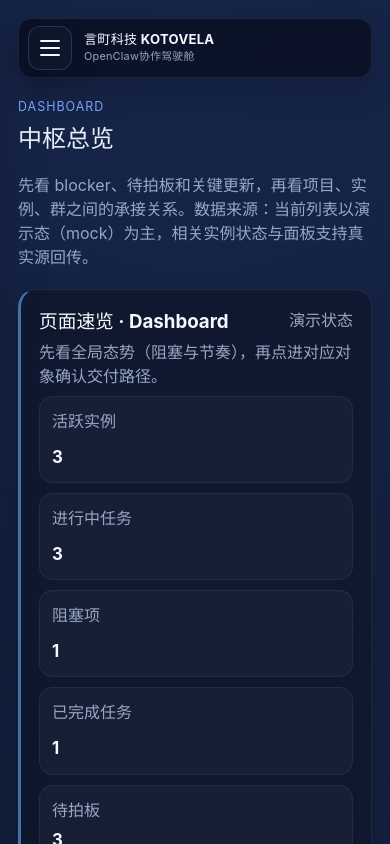
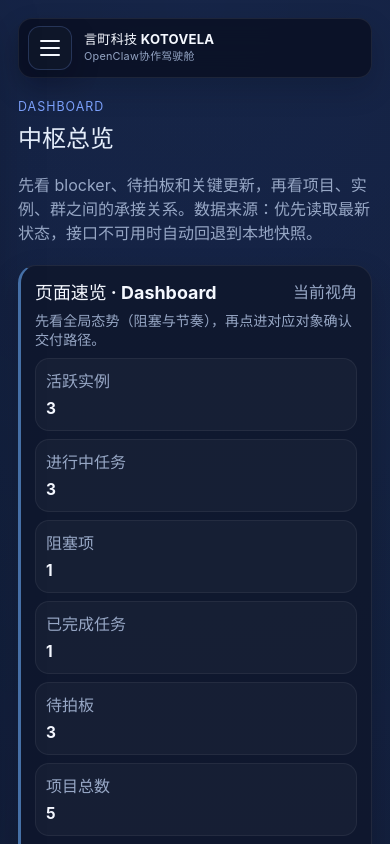
Before and after one commit to guoma970/kotovela-workbench, a React (Vite) app: page / in a window 390 px wide. Shown: the top 844 px of the page. Built offline with nearby package versions, Linux system fonts and the light colour scheme; no server answers.

Commit message:
refactor: tighten navigation surfaces and remove demo remnants

```diff
--- a/src/components/PageLeadPanel.tsx
+++ b/src/components/PageLeadPanel.tsx
@@ -23,7 +23,7 @@ export function PageLeadPanel({ heading, intro, metrics, actions = [] }: PageLea
     <section className="panel strong-card page-lead-panel">
       <div className="panel-header">
         <h3>页面速览 · {heading}</h3>
-        <span>演示状态</span>
+        <span>当前视角</span>
       </div>
       <p className="page-note">{intro}</p>
       <div className="info-pairs">
--- a/src/index.css
+++ b/src/index.css
@@ -440,7 +440,7 @@ button,
   min-width: 0;
   display: grid;
   grid-template-columns: minmax(0, 1fr) auto;
-  gap: 10px;
+  gap: 8px;
   align-items: center;
 }
 
@@ -448,7 +448,7 @@ button,
   display: flex;
   flex-wrap: nowrap;
   overflow-x: auto;
-  gap: 8px;
+  gap: 6px;
   justify-content: flex-start;
   scrollbar-width: none;
   -webkit-overflow-scrolling: touch;
@@ -471,18 +471,18 @@ button,
 }
 
 .focus-header-button {
-  padding: 8px 12px;
-  min-height: 38px;
+  padding: 7px 10px;
+  min-height: 34px;
 }
 
 .focus-expand-button {
-  min-width: 84px;
+  min-width: 70px;
 }
 
 .focus-metric-mini {
-  min-width: 92px;
-  padding: 9px 11px;
-  border-radius: 12px;
+  min-width: 74px;
+  padding: 7px 9px;
+  border-radius: 10px;
   flex: 0 0 auto;
 }
 
@@ -551,11 +551,12 @@ button,
 
 .focus-metric span {
   color: #97a7c5;
-  font-size: 0.78rem;
+  font-size: 0.72rem;
 }
 
 .focus-metric strong {
   color: #f4f7ff;
+  font-size: 0.96rem;
 }
 
 .focus-summary-group {
@@ -1364,6 +1365,12 @@ button.object-badge {
     box-shadow: 0 12px 28px rgba(4, 9, 22, 0.18);
   }
 
+  body.focus-nav-expanded-mobile .mobile-nav-bar {
+    opacity: 0;
+    pointer-events: none;
+    transform: translateY(-10px);
+  }
+
   .sidebar {
     position: fixed;
     top: 0;
@@ -1590,16 +1597,18 @@ button.object-badge {
 
 .page-lead-panel .info-pairs {
   margin-top: 8px;
-  grid-template-columns: repeat(auto-fit, minmax(148px, 1fr));
+  grid-template-columns: repeat(auto-fit, minmax(124px, 1fr));
+  gap: 10px;
 }
 
 .page-lead-panel .info-pairs .context-strip {
   min-width: 0;
+  padding: 12px;
 }
 
 .page-lead-panel .info-pairs strong {
   color: #f4f7ff;
-  font-size: 1.2rem;
+  font-size: 1.02rem;
 }
 
 .page-lead-panel .context-strip-link {
@@ -1628,6 +1637,7 @@ button.object-badge {
 
 .page-lead-panel p {
   margin-top: 0;
+  margin-bottom: 0;
 }
 
 
@@ -1671,6 +1681,8 @@ body.focus-overlay-open .panel:hover {
 
 .page-lead-panel {
   border-left: 3px solid rgba(111, 177, 255, 0.6);
+  gap: 12px;
+  padding: 16px 18px;
 }
 
 .page-lead-panel .panel-header {
@@ -1728,6 +1740,7 @@ body.focus-overlay-open .panel:hover {
 
   .page-lead-panel .info-pairs {
     grid-template-columns: repeat(2, minmax(0, 1fr));
+    gap: 8px;
   }
 
   .demo-path-footer .inline-link-chip {
@@ -1768,8 +1781,13 @@ body.focus-overlay-open .panel:hover {
     flex-wrap: nowrap;
   }
 
+  .focus-summary-title-block h3 {
+    font-size: 1.08rem;
+    line-height: 1.22;
+  }
+
   .focus-summary-group {
-    padding: 12px;
+    padding: 10px;
   }
 
   .focus-group-grid {
@@ -1789,20 +1807,35 @@ body.focus-overlay-open .panel:hover {
 
   .page-lead-panel .info-pairs {
     grid-template-columns: repeat(2, minmax(0, 1fr));
-    gap: 10px;
+    gap: 8px;
   }
 
   .page-lead-panel .info-pairs .context-strip {
-    padding: 12px;
+    padding: 10px;
+    gap: 4px;
   }
 
   .page-lead-panel .info-pairs strong {
-    font-size: 1.05rem;
+    font-size: 0.96rem;
   }
 
   .page-lead-panel .cross-link-row,
   .page-lead-panel .inline-link-chip {
     width: 100%;
+  }
+
+  .page-lead-panel {
+    padding: 14px;
+    gap: 10px;
+  }
+
+  .page-lead-panel .panel-header h3 {
+    font-size: 1.12rem;
+  }
+
+  .page-lead-panel .page-note {
+    font-size: 0.88rem;
+    line-height: 1.4;
   }
 
   .demo-path-header {
@@ -1832,6 +1865,11 @@ body.focus-overlay-open .panel:hover {
   .stats-grid,
   .page-lead-panel .info-pairs {
     grid-template-columns: 1fr;
+  }
+
+  .focus-metric-mini {
+    min-width: 68px;
+    padding: 6px 8px;
   }
 }
 
--- a/src/pages/AgentsPage.tsx
+++ b/src/pages/AgentsPage.tsx
@@ -70,7 +70,7 @@ export function AgentsPage() {
           <p className="eyebrow">Agents</p>
           <h2>实例状态</h2>
         </div>
-        <p className="page-note">实例统一使用同一标识卡，在 Dashboard / Tasks / Projects / Rooms 之间一眼能对上。数据来源：当前列表以演示态（mock）为主，相关实例状态与面板支持真实源回传。</p>
+        <p className="page-note">实例统一使用同一标识卡，在 Dashboard / Tasks / Projects / Rooms 之间一眼能对上。数据来源：优先读取最新状态，同步不可用时自动回退到本地快照。</p>
       </div>
 
       <PageLeadPanel
--- a/src/pages/DashboardPage.tsx
+++ b/src/pages/DashboardPage.tsx
@@ -317,7 +317,7 @@ export function DashboardPage() {
           <p className="eyebrow">Dashboard</p>
           <h2>中枢总览</h2>
         </div>
-        <p className="page-note">先看 blocker、待拍板和关键更新，再看项目、实例、群之间的承接关系。数据来源：当前列表以演示态（mock）为主，相关实例状态与面板支持真实源回传。</p>
+        <p className="page-note">先看 blocker、待拍板和关键更新，再看项目、实例、群之间的承接关系。数据来源：优先读取最新状态，接口不可用时自动回退到本地快照。</p>
       </div>
 
       <PageLeadPanel
@@ -359,7 +359,7 @@ export function DashboardPage() {
               <p className="eyebrow">Office Board</p>
               <h2>言町科技实例工位图</h2>
             </div>
-            <p className="page-note">{officeBlueprint.length} 个实例工位固定展示，支持 20s 自动刷新与手动刷新。 {dataSource === 'real' ? '(实时源已接入)' : '(已回退至 mock)'}{isFetching ? ' · 刷新中' : ''}</p>
+            <p className="page-note">{officeBlueprint.length} 个实例工位固定展示，支持 20s 自动刷新与手动刷新。 {dataSource === 'real' ? '(实时源已接入)' : '(已回退至本地快照)'}{isFetching ? ' · 刷新中' : ''}</p>
           </div>
 
           <div className="office-controls">
--- a/src/pages/ProjectsPage.tsx
+++ b/src/pages/ProjectsPage.tsx
@@ -1,6 +1,5 @@
 import { useEffect, useState } from 'react'
 import { NavLink } from 'react-router-dom'
-import { DemoPathHint } from '../components/DemoPathHint'
 import { ObjectBadge } from '../components/ObjectBadge'
 import { PageLeadPanel } from '../components/PageLeadPanel'
 import { syncProjectsFromInstances, loadOfficeInstances } from '../data/officeInstancesAdapter'
@@ -61,11 +60,9 @@ export function ProjectsPage() {
         </div>
         <p className="page-note">
           统一展示项目主标识、实例承接、关联群和任务量，跟 Dashboard / Tasks / Rooms 保持同一识别方式。<br />
-          数据来源：当前列表以演示态（mock）为主，相关实例状态与面板支持真实源回传。
+          数据来源：优先读取最新状态，同步不可用时自动回退到本地快照。
         </p>
       </div>
-
-      <DemoPathHint />
 
       <PageLeadPanel
         heading="Projects"
--- a/src/pages/RoomsPage.tsx
+++ b/src/pages/RoomsPage.tsx
@@ -1,6 +1,5 @@
 import { useEffect, useState } from 'react'
 import { NavLink } from 'react-router-dom'
-import { DemoPathHint } from '../components/DemoPathHint'
 import { ObjectBadge } from '../components/ObjectBadge'
 import { PageLeadPanel } from '../components/PageLeadPanel'
 import { syncRoomsFromInstances, loadOfficeInstances } from '../data/officeInstancesAdapter'
@@ -59,10 +58,8 @@ export function RoomsPage() {
           <p className="eyebrow">Rooms</p>
           <h2>群与通道状态</h2>
         </div>
-        <p className="page-note">群/房间保持独立统一标识，并明确承接项目、归属实例和对应任务范围。数据来源：当前列表以演示态（mock）为主，相关实例状态与面板支持真实源回传。</p>
+        <p className="page-note">群/房间保持独立统一标识，并明确承接项目、归属实例和对应任务范围。数据来源：优先读取最新状态，同步不可用时自动回退到本地快照。</p>
       </div>
-
-      <DemoPathHint />
 
       <PageLeadPanel
         heading="Rooms"
--- a/src/pages/TasksPage.tsx
+++ b/src/pages/TasksPage.tsx
@@ -1,6 +1,5 @@
 import { useEffect, useState } from 'react'
 import { NavLink, useSearchParams } from 'react-router-dom'
-import { DemoPathHint } from '../components/DemoPathHint'
 import { PageLeadPanel } from '../components/PageLeadPanel'
 import { ObjectBadge } from '../components/ObjectBadge'
 import { syncTasksFromInstances, loadOfficeInstances } from '../data/officeInstancesAdapter'
@@ -70,10 +69,8 @@ export function TasksPage() {
           <p className="eyebrow">Tasks</p>
           <h2>任务队列</h2>
         </div>
-        <p className="page-note">每条任务都挂上任务单、项目、执行实例三个识别点，并接入轻联动高亮。数据来源：当前列表以演示态（mock）为主，相关实例状态与面板支持真实源回传。</p>
+        <p className="page-note">每条任务都挂上任务单、项目、执行实例三个识别点，并接入轻联动高亮。数据来源：优先读取最新状态，同步不可用时自动回退到本地快照。</p>
       </div>
-
-      <DemoPathHint />
 
       <PageLeadPanel
         heading="Tasks"
```
Also changed, not shown: data/office-instances.snapshot.json (+37 -37 lines).
